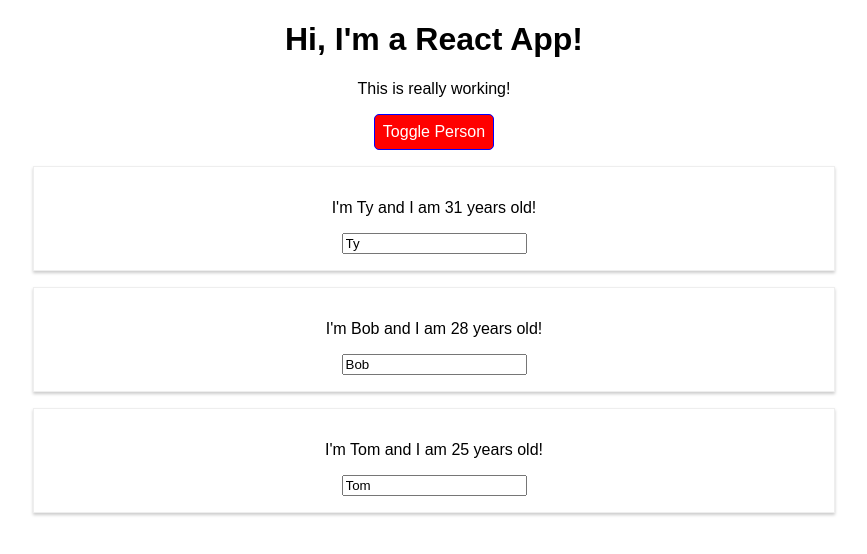
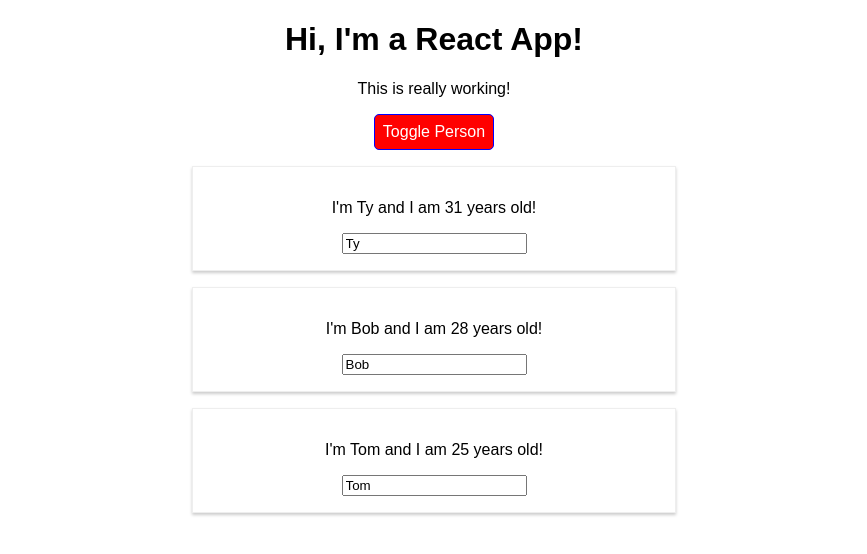
Before and after one commit to twood17/react-burger, a React (Create React App) app: page / in a window 1280 px wide. Both pictures are taken after a click on the button "Toggle Person". Shown: the top 554 px of the page, without its empty margins (206-1073 px from the left). Built offline with nearby package versions, Linux system fonts and the light colour scheme.

Commit message:
style Componenets work

```diff
--- a/src/components/Person/Person.css
+++ b/src/components/Person/Person.css
@@ -1,8 +1,8 @@
-.Person {
+/* .Person {
     width: 60%;
     margin: 16px auto;
     border: 1px solid #eee;
     box-shadow: 0 2px 3px #ccc;
     padding: 16px;
     text-align: center
-}
+} */
--- a/src/components/Person/Person.js
+++ b/src/components/Person/Person.js
@@ -1,6 +1,19 @@
 import React from 'react';
 import './Person.css'
-import Radium from 'radium'
+import styled from 'styled-components'
+
+const StyledDiv = styled.div`
+    width: 60%;
+    margin: 16px auto;
+    border: 1px solid #eee;
+    box-shadow: 0 2px 3px #ccc;
+    padding: 16px;
+    text-align: center
+
+    @media (min-width: 500px) {
+        width: 450px
+    }
+`;
 
 const person = (props) => {
     const style = {
@@ -9,11 +22,12 @@
         }
     };
     return (
-        <div className='Person' style={style}>
+        // <div className='Person' style={style}>
+         <StyledDiv>
             <p onClick={props.click}>I'm {props.name} and I am {props.age} years old!</p>
             <p>{props.children}</p>
             <input type="text" onChange={props.changed} value={props.name}/>
-        </div>
+        </StyledDiv>
     )
 };
 
```
